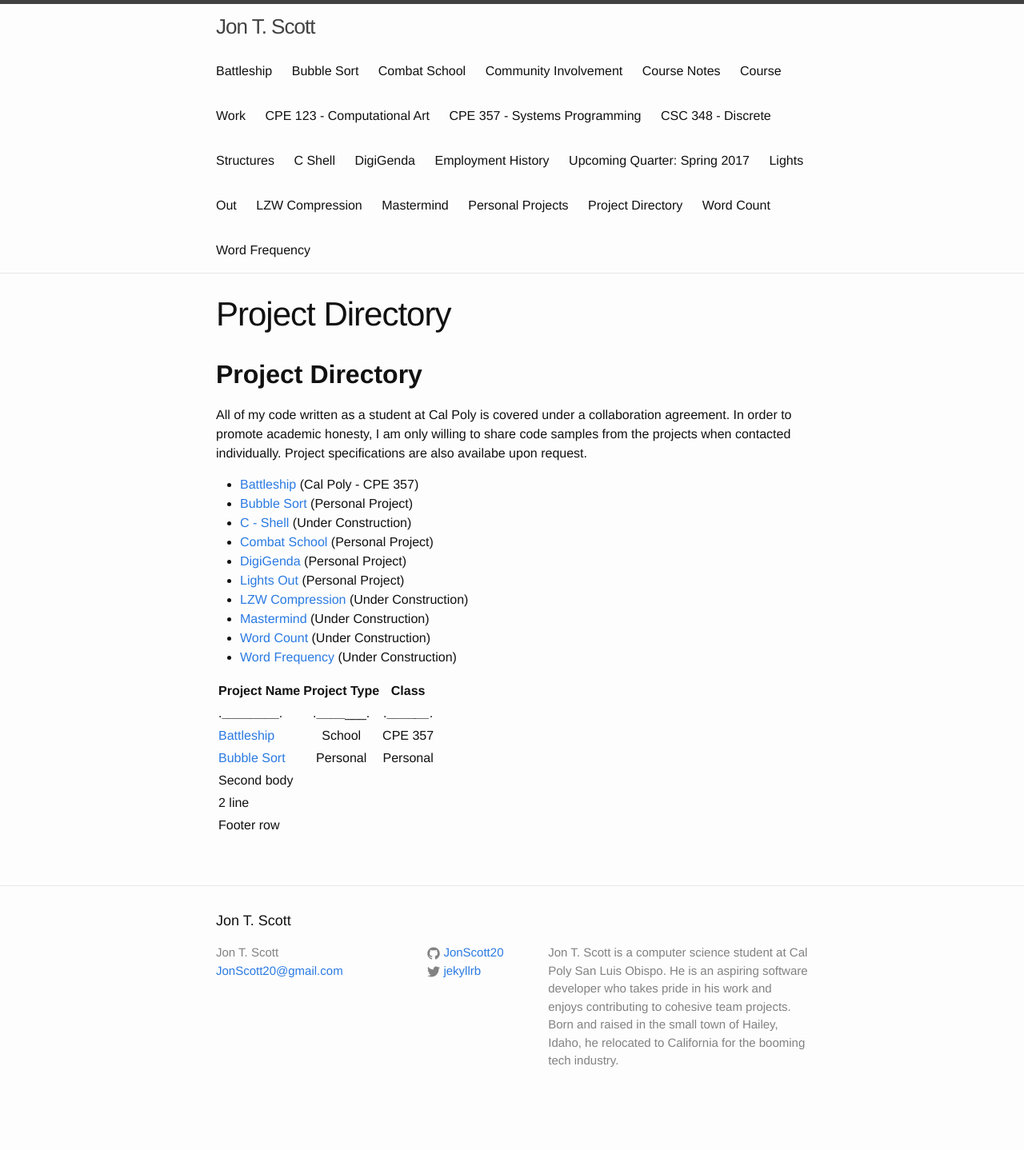
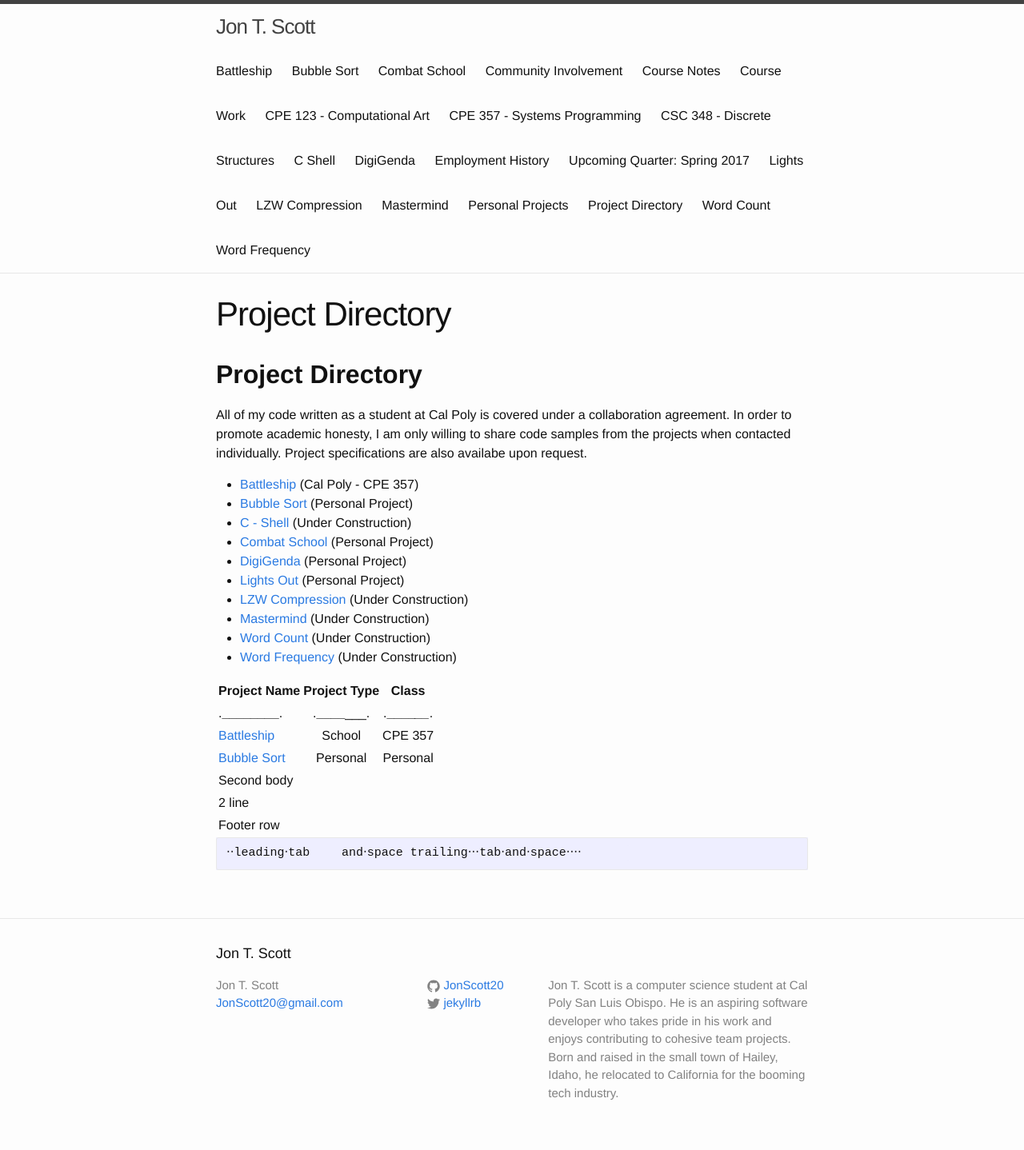
Before and after one commit to JonScott20/JonScott20.github.io, a Jekyll site: the page built from project_directory.md, in a window 1280 px wide. Shown: the whole page at 80% size. Built offline with Jekyll 4.4.1, drawn with Linux system fonts in a browser that asks for light colours; our own code applies the rules of GitHub Pages for plain Markdown files; before the commit the page ends 1398 px from its top, so only the background shows below that.

Commit message:
Update project_directory.md

```diff
--- a/project_directory.md
+++ b/project_directory.md
@@ -31,3 +31,6 @@ All of my code written as a student at Cal Poly is covered under a collaboration
 |=================+============+=================+================|
 | Footer row      |            |                 |                |
 |-----------------+------------+-----------------+----------------|
+
+	⋅⋅leading⋅tab	and⋅space
+trailing⋅⋅⋅tab⋅and⋅space⋅⋅⋅⋅
```
